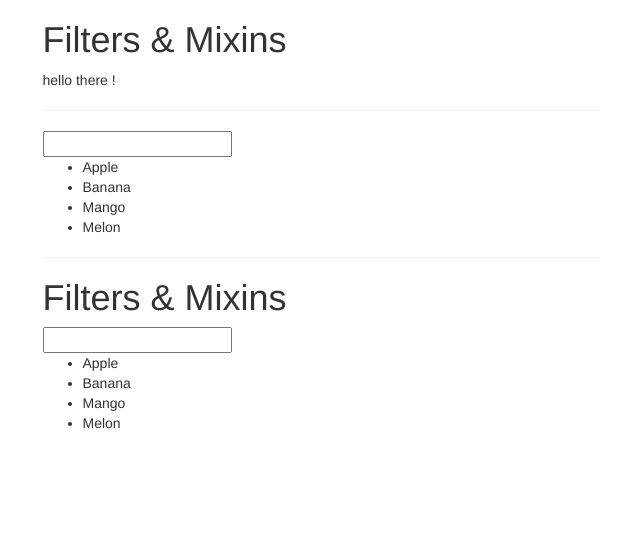
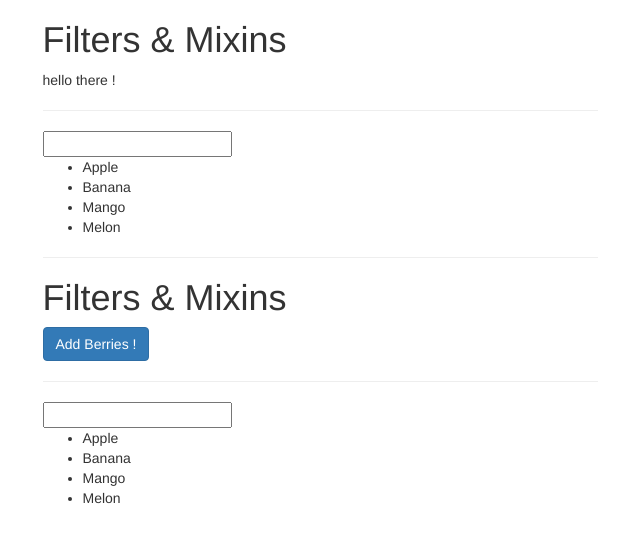
Before and after one commit to smarigowda/vuejs-cli-udemy, a Vue app: page / in a window 1280 px wide. Shown: the top 542 px of the page, without its empty margins (320-960 px from the left). Built offline with nearby package versions, Linux system fonts and the light colour scheme; a web font is replaced by a local one.

Commit message:
scope of data in mixin

```diff
--- a/src/List.vue
+++ b/src/List.vue
@@ -1,6 +1,8 @@
 <template>
         <div>
               <h1>Filters & Mixins</h1>
+              <button @click="fruits.push('Berries..')" class="btn btn-primary">Add Berries !</button>
+              <hr/>
               <input type="text" v-model="filterText"/>
               <ul>
                 <li v-for="fruit in filteredFruits">{{ fruit }}</li>
```
